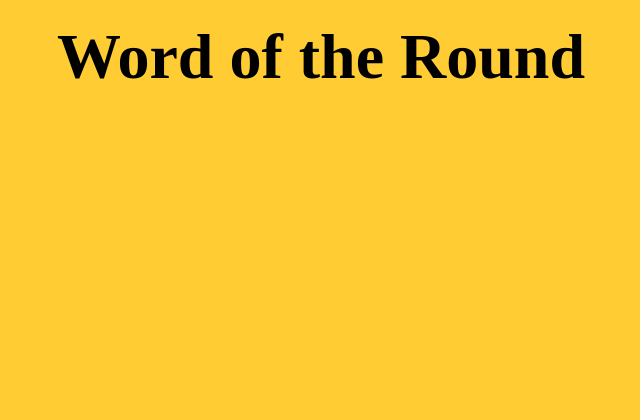
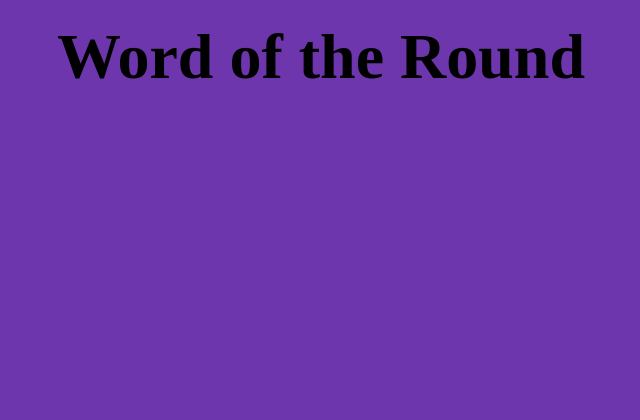
Before and after one commit to ccolbyssmith/Word-of-the-Round, a Django app: page / in a window 1280 px wide. Shown: the top 420 px of the page, without its empty margins (319-959 px from the left). Run offline with Django 3.2, Linux system fonts and the light colour scheme.

Commit message:
Don't mind this

```diff
--- a/game/static/css/homeStyle.css
+++ b/game/static/css/homeStyle.css
@@ -1,5 +1,5 @@
 body {
-    background-color: #FFCC33;
+    background-color: #6d36ac;
     color: #000000;
 }
 
```
